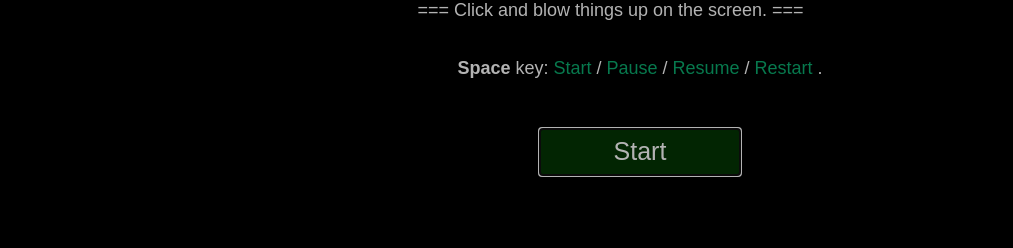
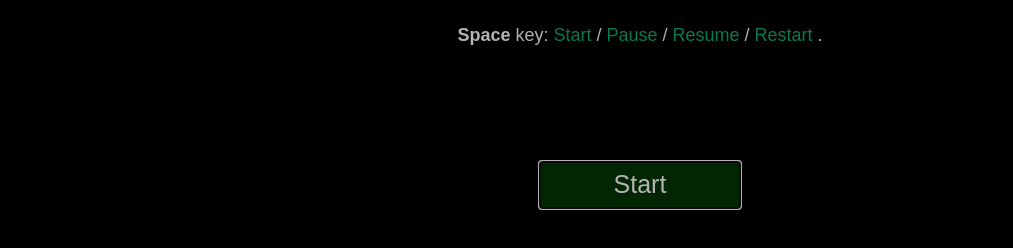
Before and after one commit to diogoneves07/blow-up-x, a website: page index.html in a window 1280 px wide. Shown: the part 376-624 px from the top of the page, without its empty margins (0-1013 px from the left). Drawn offline with Linux system fonts and the light colour scheme.

Commit message:
Allowing use on smaller screens.

```diff
--- a/main.css
+++ b/main.css
@@ -75,9 +75,6 @@ button {
   color: #ffffff;
   line-height: 40px;
 }
-#game-presentation div {
-  margin-top: 5%;
-}
 
 #game-presentation span {
   color: #0bad6f;
@@ -95,6 +92,7 @@ button {
   color: #ffffff;
   border-width: 0;
   border-bottom-width: 1px;
+  margin-top: 20%;
 }
 .game-presentation-explosive {
   height: 40px;
```
Also changed, not shown: index.html (+2 -1 lines).
